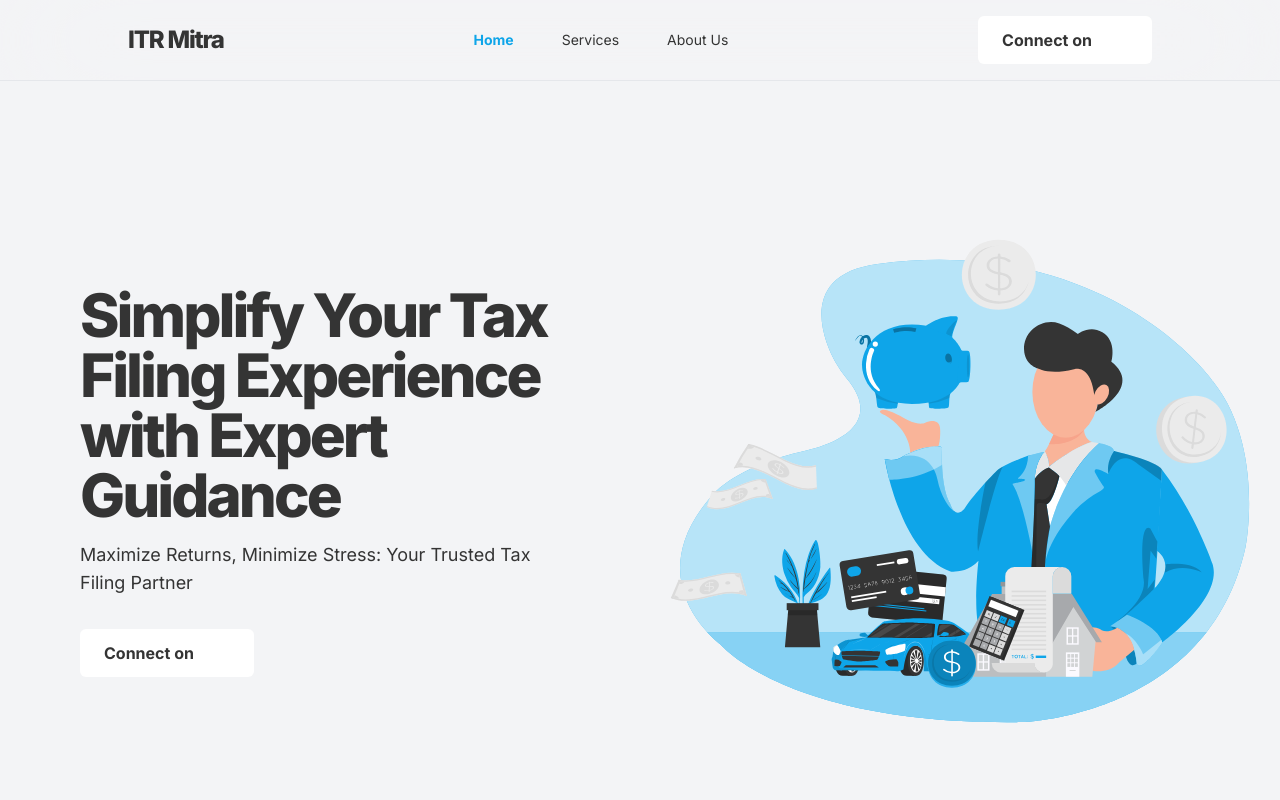
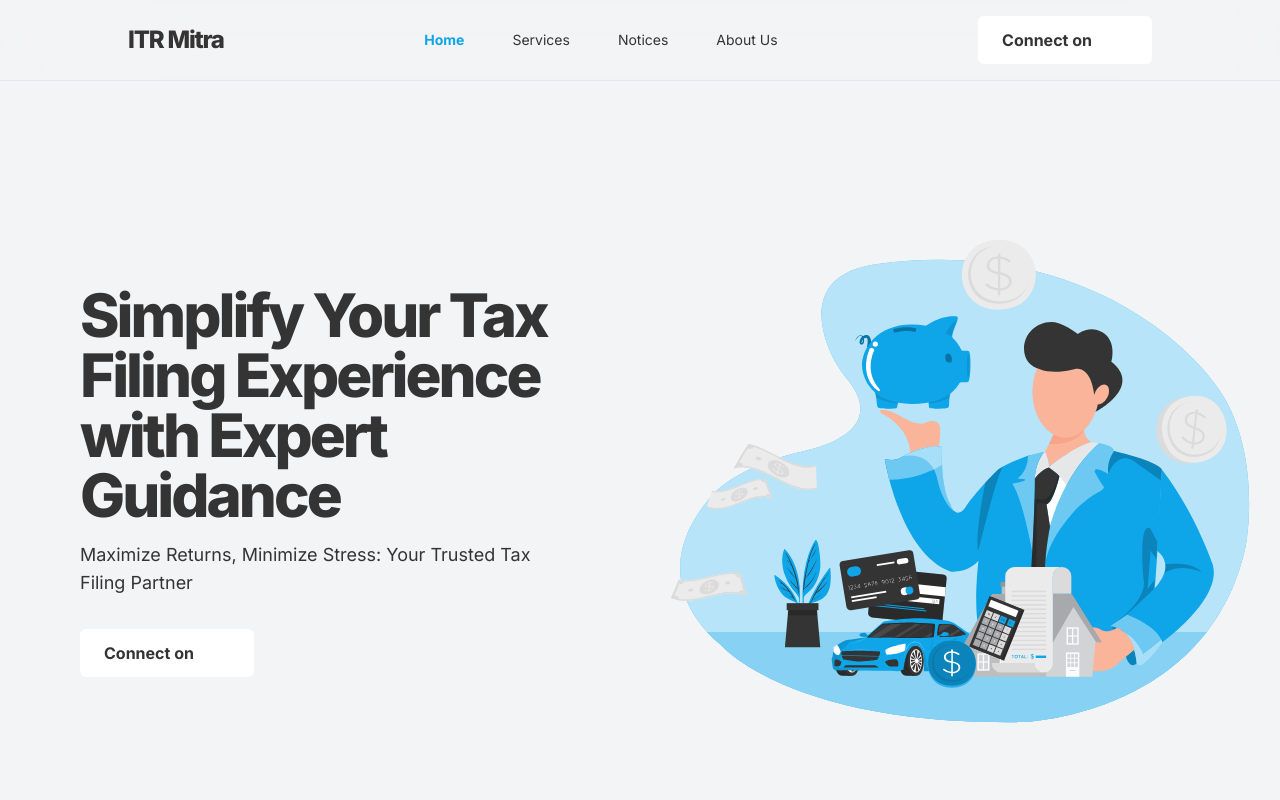
Before and after one commit to itrmitra/itrmitra, a Next.js app: page / in a window 1280 px wide. Shown: the top 800 px of the page. Built offline with nearby package versions, Linux system fonts and the light colour scheme.

Commit message:
add notices tab

```diff
--- a/src/components/site-header.tsx
+++ b/src/components/site-header.tsx
@@ -16,6 +16,10 @@ const items = [
     {
         title: "Services",
         href: "/services",
+    },
+    {
+        title: "Notices",
+        href: "/notices",
     },
     {
         title: "About Us",
```
